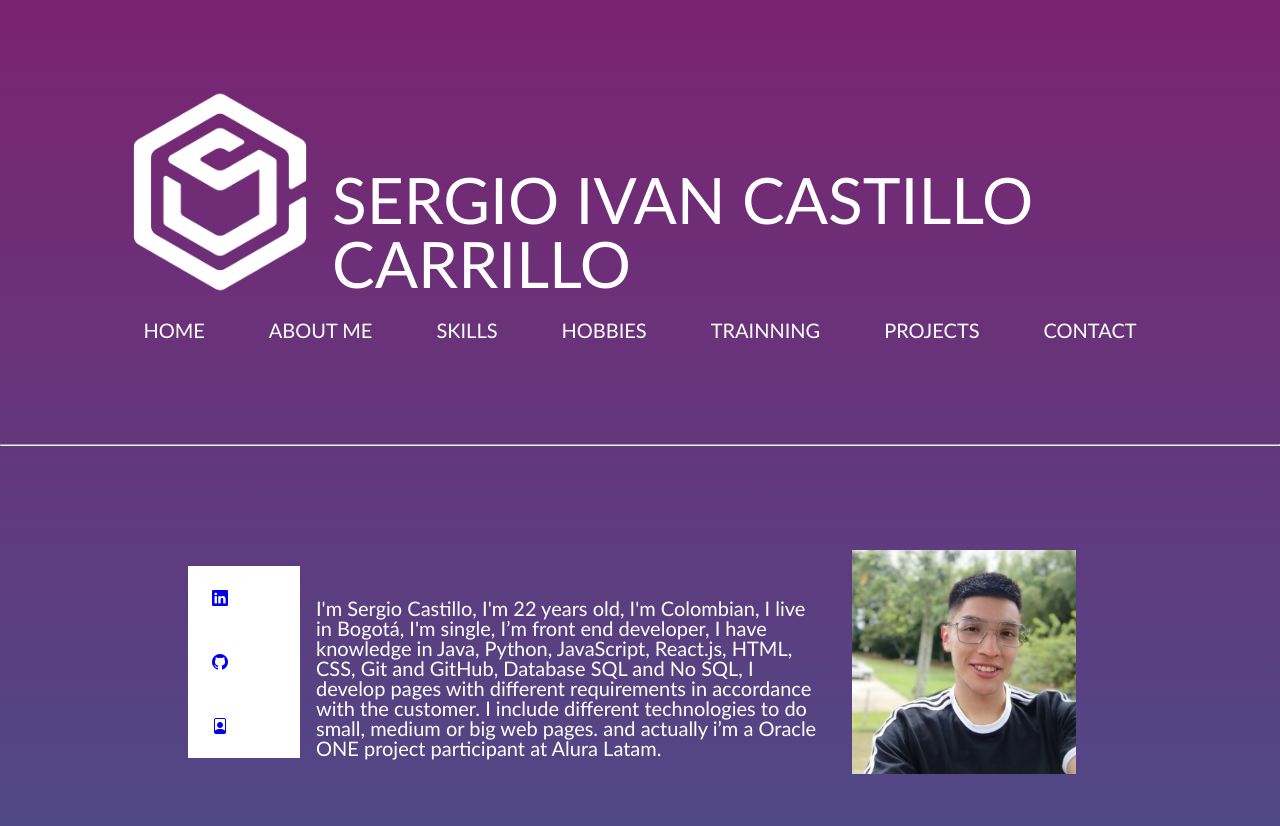
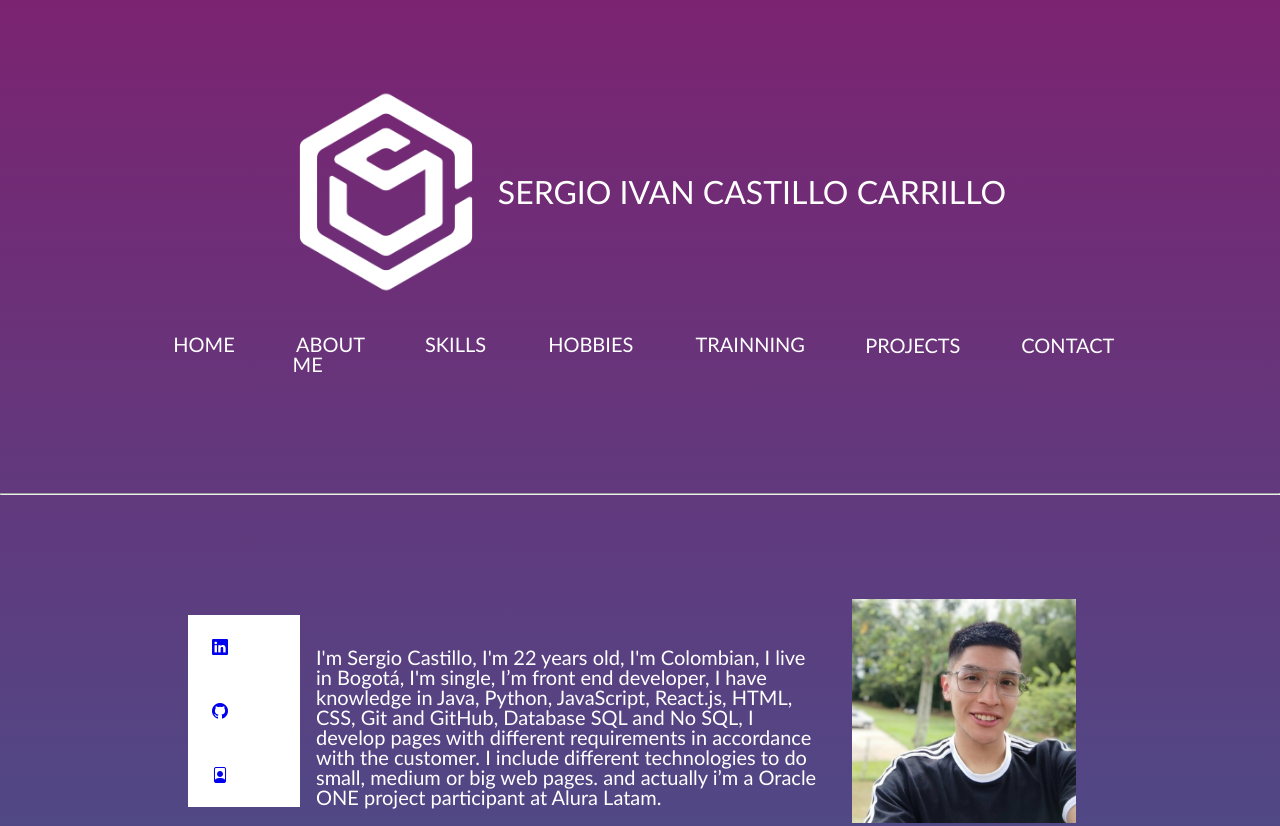
Before and after one commit to Sergio2709/Portfolio, a plain HTML site: page index.html in a window 1280 px wide. Shown: the top 826 px of the page. Drawn offline with nearby package versions, Linux system fonts and the light colour scheme.

Commit message:
Portafolio 3

```diff
--- a/CSS/cabecera/cabecera-menu-item.css
+++ b/CSS/cabecera/cabecera-menu-item.css
@@ -1,5 +1,5 @@
 .menu__item{
-    padding: 1rem;
+    padding: 5%;
     font-weight: 300;
     text-decoration: none;
     color: white;
--- a/CSS/cabecera/cabecera-menu-lista.css
+++ b/CSS/cabecera/cabecera-menu-lista.css
@@ -2,6 +2,7 @@
     display: flex;
     flex-direction: row;
     font-size: 1.25rem;
+    justify-content: center;
     font-weight: 200;
     width: 100%;
 }
--- a/CSS/cabecera/cabecera.css
+++ b/CSS/cabecera/cabecera.css
@@ -14,14 +14,9 @@
 .nombre{
     color: white;
     font-weight: 200;
-    font-size: 4rem;
-    width: 75%;
-    height: 3rem;
+    font-size: 200%;
 }
 
-.buscador:hover{
-    transform: scale(1.05) ;
-}
 
 @media screen and (max-width:770px) {
     .cabecera{
```
